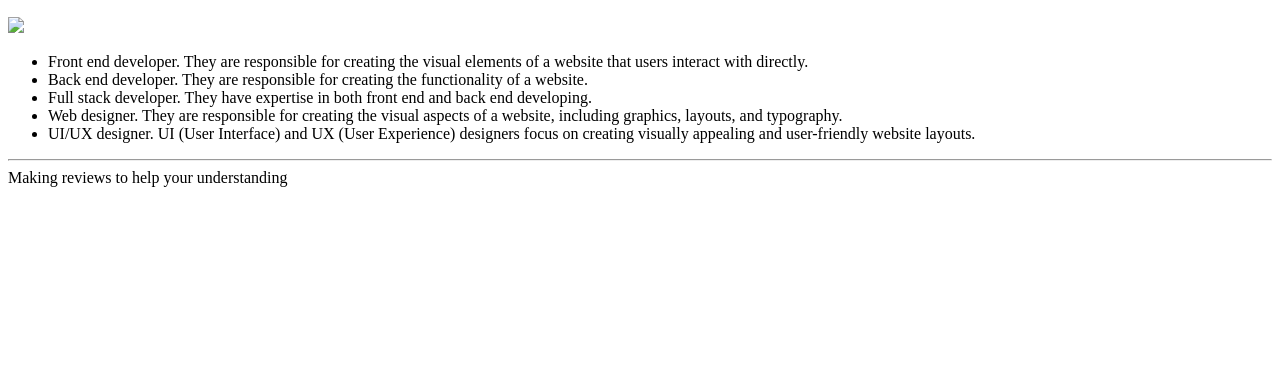
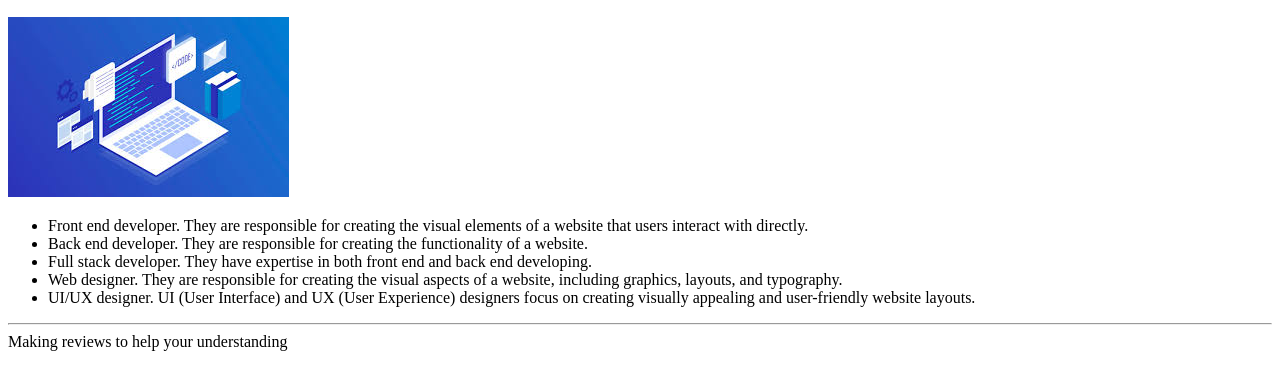
Before and after one commit to toastywaffles3/SHIKZ---Game-Reviews, a plain HTML site: page jobs.html in a window 1280 px wide. Shown: the part 212-602 px from the top of the page. Drawn offline with Linux system fonts and the light colour scheme.

Commit message:
Update jobs.html

```diff
--- a/jobs.html
+++ b/jobs.html
@@ -21,7 +21,7 @@
 </nav>
 <hr>
   <h2>Web Development Jobs</h2>
-    <img src="img/job.jpg>
+    <img src="img/job.jfif">
   <font size="+0.5"><ul>
     <li>Front end developer. They are responsible for creating the visual elements of a website that users interact with directly.</li>
   <li>Back end developer. They are responsible for creating the functionality of a website.</li>
```
